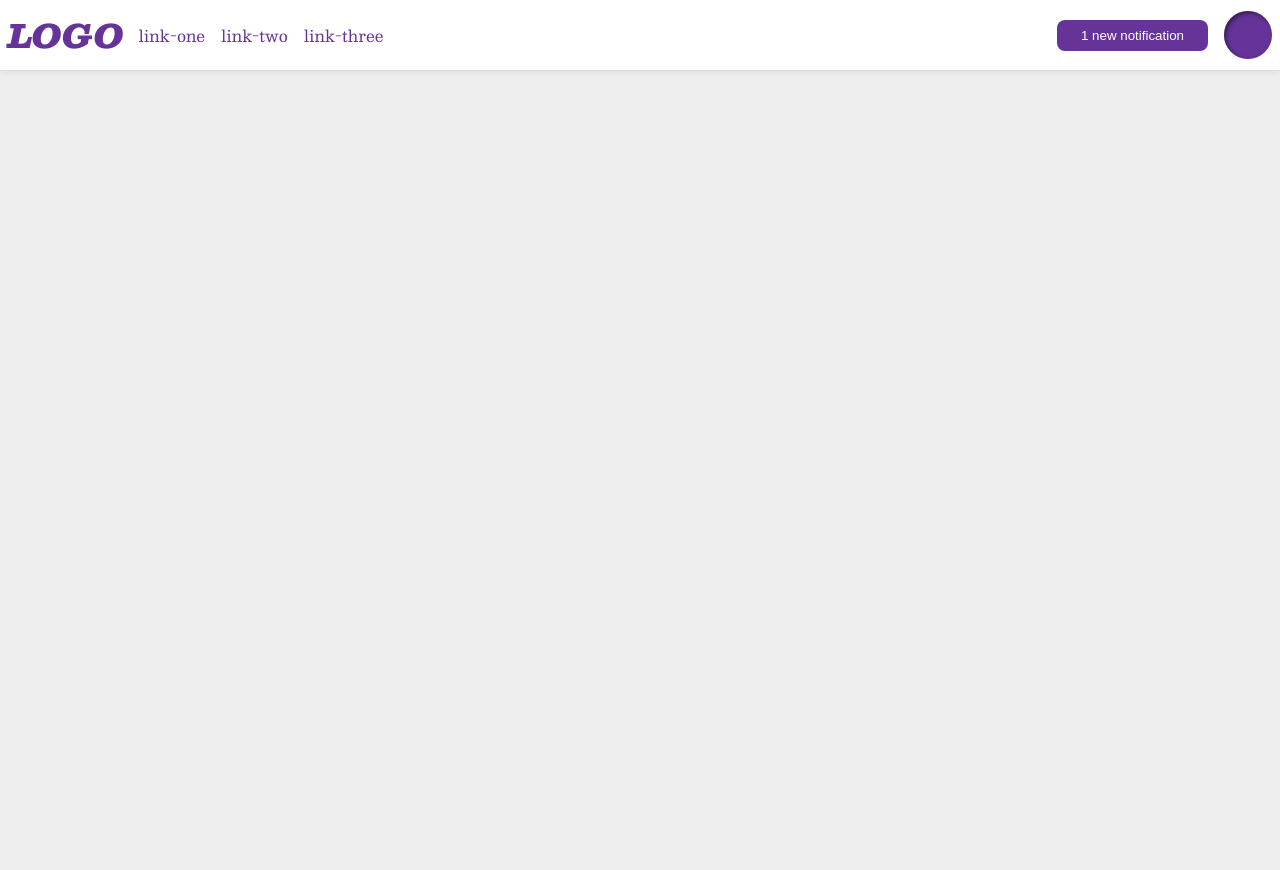
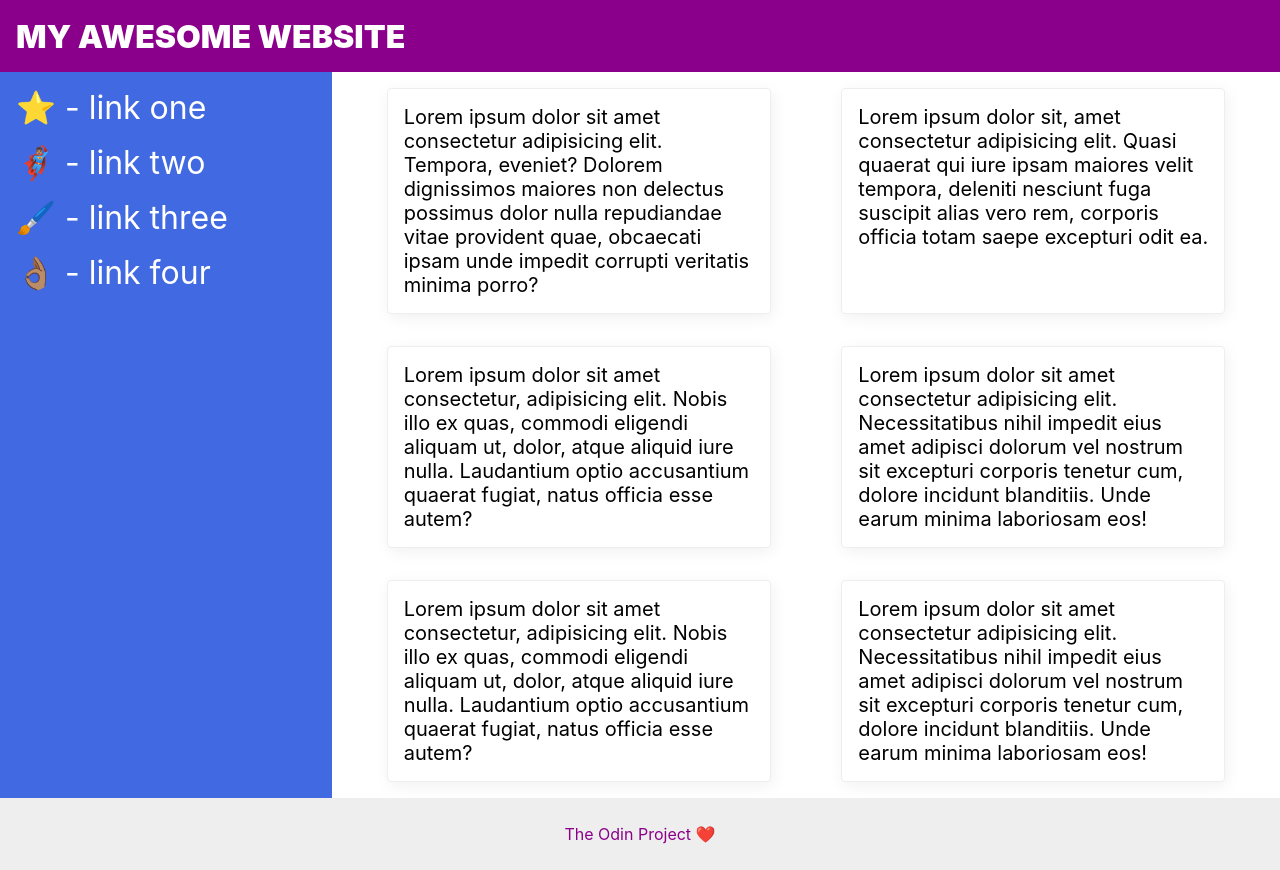
Before and after one commit to JacksonGerlach99/Odin-Project, a plain HTML site: page landing-page/index.html in a window 1280 px wide. Before the commit the page ends 800 px from the top, so only its background shows below. Drawn offline with nearby package versions, Linux system fonts and the light colour scheme.

Commit message:
completed all flexbox exercises moving onto project

```diff
--- a/landing-page/index.html
+++ b/landing-page/index.html
@@ -4,28 +4,34 @@
     <meta charset="UTF-8">
     <meta http-equiv="X-UA-Compatible" content="IE=edge">
     <meta name="viewport" content="width=device-width, initial-scale=1.0">
-    <title>Flex Header 2</title>
+    <title>The Holy Grail</title>
     <link rel="stylesheet" href="style.css">
   </head>
   <body>
     <div class="header">
-      <div class="logo">
-        LOGO
-      </div>
-      <div class="left">
-        <ul class="links">
-            <li><a href="google.com">link-one</a></li>
-            <li><a href="google.com">link-two</a></li>
-            <li><a href="google.com">link-three</a></li>
-        </ul>
-        </div>
+      MY AWESOME WEBSITE
+    </div>
 
-        <div class="right">
-            <button class="notifications">
-            1 new notification
-            </button>
-        <div class="profile-image"></div>
-        </div>
+    <div class="container">
+    <div class="sidebar">
+      <ul>
+        <li><a href="#">⭐ - link one</a></li>
+        <li><a href="#">🦸🏽‍♂️ - link two</a></li>
+        <li><a href="#">🖌️ - link three</a></li>
+        <li><a href="#">👌🏽 - link four</a></li>
+      </ul>
+    </div>
+    <div class="cards">
+        <div class="card">Lorem ipsum dolor sit amet consectetur adipisicing elit. Tempora, eveniet? Dolorem dignissimos maiores non delectus possimus dolor nulla repudiandae vitae provident quae, obcaecati ipsam unde impedit corrupti veritatis minima porro?</div>
+        <div class="card">Lorem ipsum dolor sit, amet consectetur adipisicing elit. Quasi quaerat qui iure ipsam maiores velit tempora, deleniti nesciunt fuga suscipit alias vero rem, corporis officia totam saepe excepturi odit ea.</div>
+        <div class="card">Lorem ipsum dolor sit amet consectetur, adipisicing elit. Nobis illo ex quas, commodi eligendi aliquam ut, dolor, atque aliquid iure nulla. Laudantium optio accusantium quaerat fugiat, natus officia esse autem?</div>
+        <div class="card">Lorem ipsum dolor sit amet consectetur adipisicing elit. Necessitatibus nihil impedit eius amet adipisci dolorum vel nostrum sit excepturi corporis tenetur cum, dolore incidunt blanditiis. Unde earum minima laboriosam eos!</div>
+        <div class="card">Lorem ipsum dolor sit amet consectetur, adipisicing elit. Nobis illo ex quas, commodi eligendi aliquam ut, dolor, atque aliquid iure nulla. Laudantium optio accusantium quaerat fugiat, natus officia esse autem?</div>
+        <div class="card">Lorem ipsum dolor sit amet consectetur adipisicing elit. Necessitatibus nihil impedit eius amet adipisci dolorum vel nostrum sit excepturi corporis tenetur cum, dolore incidunt blanditiis. Unde earum minima laboriosam eos!</div>
+    </div>
+    </div>
+    <div class="footer">
+      The Odin Project ❤️
     </div>
   </body>
 </html>
--- a/landing-page/style.css
+++ b/landing-page/style.css
@@ -1,73 +1,79 @@
-
-/* this is some magical font-importing.
-you'll learn about it later. */
-@import url('https://fonts.googleapis.com/css2?family=Besley:ital,wght@0,400;1,900&display=swap');
-
 body {
+    font-family: -apple-system, BlinkMacSystemFont, 'Segoe UI', Roboto, Oxygen, Ubuntu, Cantarell, 'Open Sans', 'Helvetica Neue', sans-serif;
     margin: 0;
-  background: #eee;
-  font-family: Besley, serif;
+    min-height: 100vh;
   }
 
   .header {
-  background: white;
-  border-bottom: 1px solid #ddd;
-  box-shadow: 0 0 8px rgba(0,0,0,.1);
+    height: 72px;
+    background: darkmagenta;
+    color: white;
   }
 
-.profile-image {
-  background: rebeccapurple;
-  box-shadow: inset 2px 2px 4px rgba(0,0,0,.5);
-  border-radius: 50%;
-  width: 48px;
-  height:  48px;
+  .footer {
+    height: 72px;
+    background: #eee;
+    color: darkmagenta;
   }
 
-.logo {
-  color: rebeccapurple;
+  .sidebar {
+    width: 300px;
+    background: royalblue;
+  }
+
+  .card {
+    border: 1px solid #eee;
+    box-shadow: 2px 4px 16px rgba(0,0,0,.06);
+    border-radius: 4px;
+  }
+
+  /*solution*/
+  body{
+    display: flex;
+    flex-direction: column;
+  }
+  .container{
+    display: flex;
+    flex: 1;
+  }
+
+  .cards{
+    display: flex;
+    flex-wrap:wrap;
+    justify-content: space-evenly;
+  }
+  .card{
+    margin: 16px;
+    padding: 16px;
+    width: 350px;
+    font-size: 20px;
+  }
+  .sidebar{
+    flex-shrink: 0;
+    padding: 16px;
+  }
+  .header{
+    display: flex;
+    align-items: center;
     font-size: 32px;
     font-weight: 900;
-  font-style: italic;
+    padding-left: 16px;
   }
-
-button {
-  border: none;
-  border-radius: 8px;
-  background: rebeccapurple;
-  color: white;
-  padding: 8px 24px;
-}
-
-a {
-  /* this removes the line under our links */
-  text-decoration: none;
-  color: rebeccapurple;
-}
-
-ul {
-  list-style-type: none;
-}
-
-/* SOLUTION */
-
-.header {
-  display: flex;
-  justify-content: flex-start;
-  padding: 8px;
-}
-
-ul {
-  display: flex;
-  margin: 0px 0px 0px 15px;
-  padding: 0;
-  gap: 16px;
-}
-
-.left, .right {
+  .footer{
     display: flex;
     align-items: center;
-  gap: 16px;
+    justify-content: center;
   }
-.right{
-    margin-left: auto;
+  ul{
+    list-style: none;
+    margin: 0;
+    padding: 0px;
   }
+  a{
+    text-decoration: none;
+    color: white;
+    font-size: 32px;
+  }
+  li{
+    margin-bottom: 16px;
+  }
```
Also changed, not shown: landing-page/images/barberry.png (added), landing-page/images/chilli.png (added), landing-page/images/pepper.png (added), landing-page/images/saffron.png (added). Lines whose indentation alone changed are shown as unchanged.
